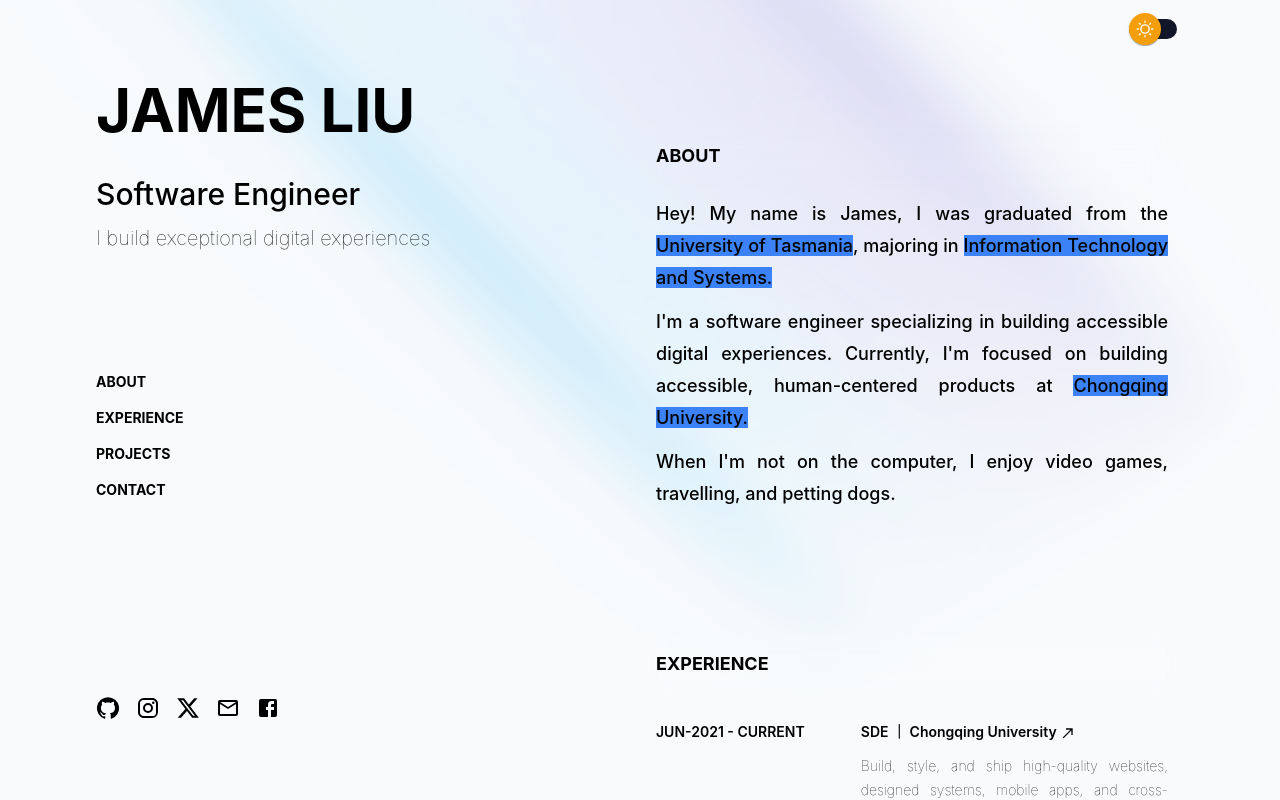
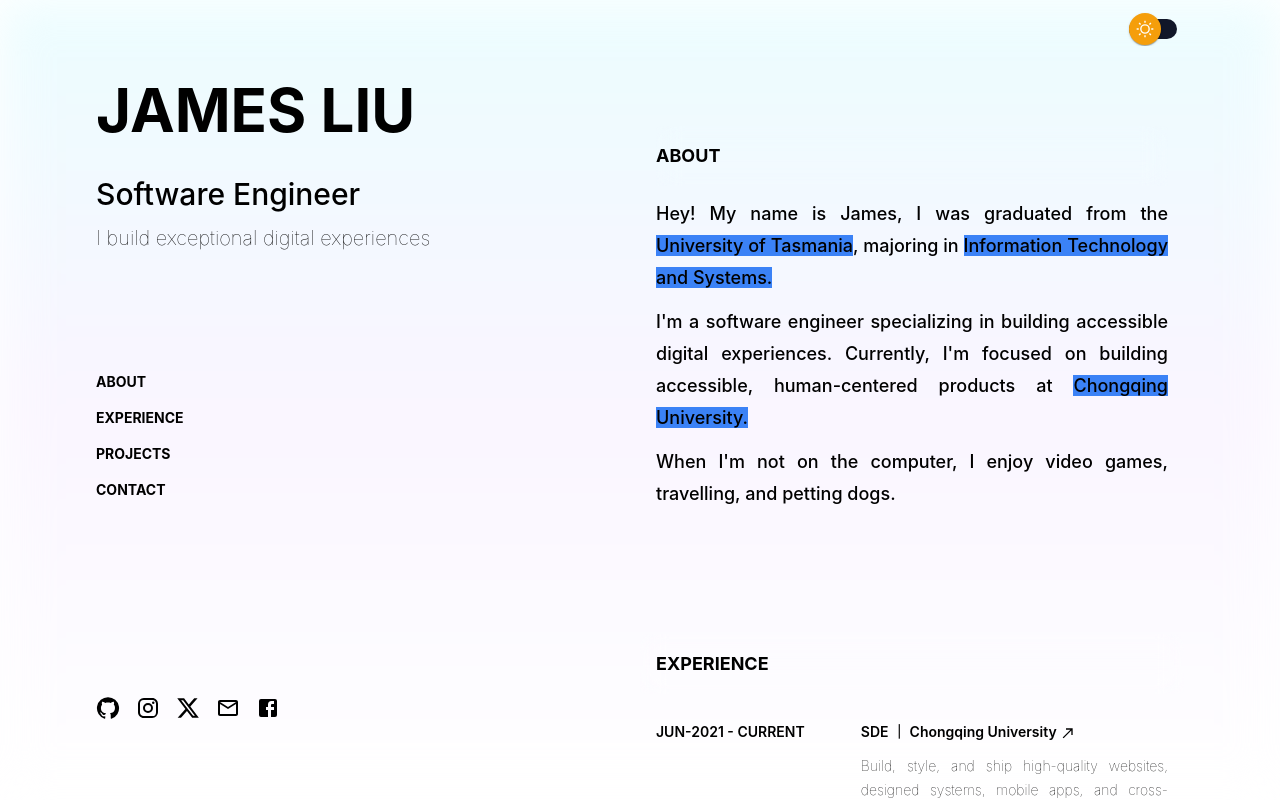
Before and after one commit to guoanl/Spotlight, a React (Create React App) app: page / in a window 1280 px wide. Shown: the top 800 px of the page. Built offline with nearby package versions, Linux system fonts and the light colour scheme; the HTML template or start-up script is replaced by a standard one.

Commit message:
some bugs fixed

```diff
--- a/public/index.html
+++ b/public/index.html
@@ -3,7 +3,7 @@
   <head>
     <meta charset="utf-8" />
     <link rel="icon" href="%PUBLIC_URL%/logo192.png" />
-    <meta name="viewport" content="width=device-width, initial-scale=1" />
+    <meta name="viewport" content="target-densitydpi=device-dpi, width=device-width, initial-scale=0.5 user-scalable='no'" />
     <meta name="theme-color" content="#000000" />
     <meta
       name="description"
--- a/src/App.js
+++ b/src/App.js
@@ -16,7 +16,8 @@
     setTheme(mode)
   }
   return (
-    <div className={classNames(" w-full px-24 min-w-[768px] bg-[#f8fafc] dark:bg-slate-900 bg-[url('assets/images/beams-pricing.png')] dark:bg-none bg-repeat-x bg-contain ",{"dark":theme==="dark"})}>
+    <div className={classNames("relative w-full px-24 min-w-[768px]  dark:bg-slate-900",{"dark":theme==="dark"})}>
+      <div className="absolute left-0 top-0 w-full h-screen bg-gradient-to-b from-cyan-100 via-purple-100 to-white bg-no-repeat bg-right-top -z-10 opacity-40 blur-xl"></div>
       <div className="max-w-screen-2xl lg:flex mx-auto ">
       <Head></Head>
       <div className="lg:flex-1"></div>
```
